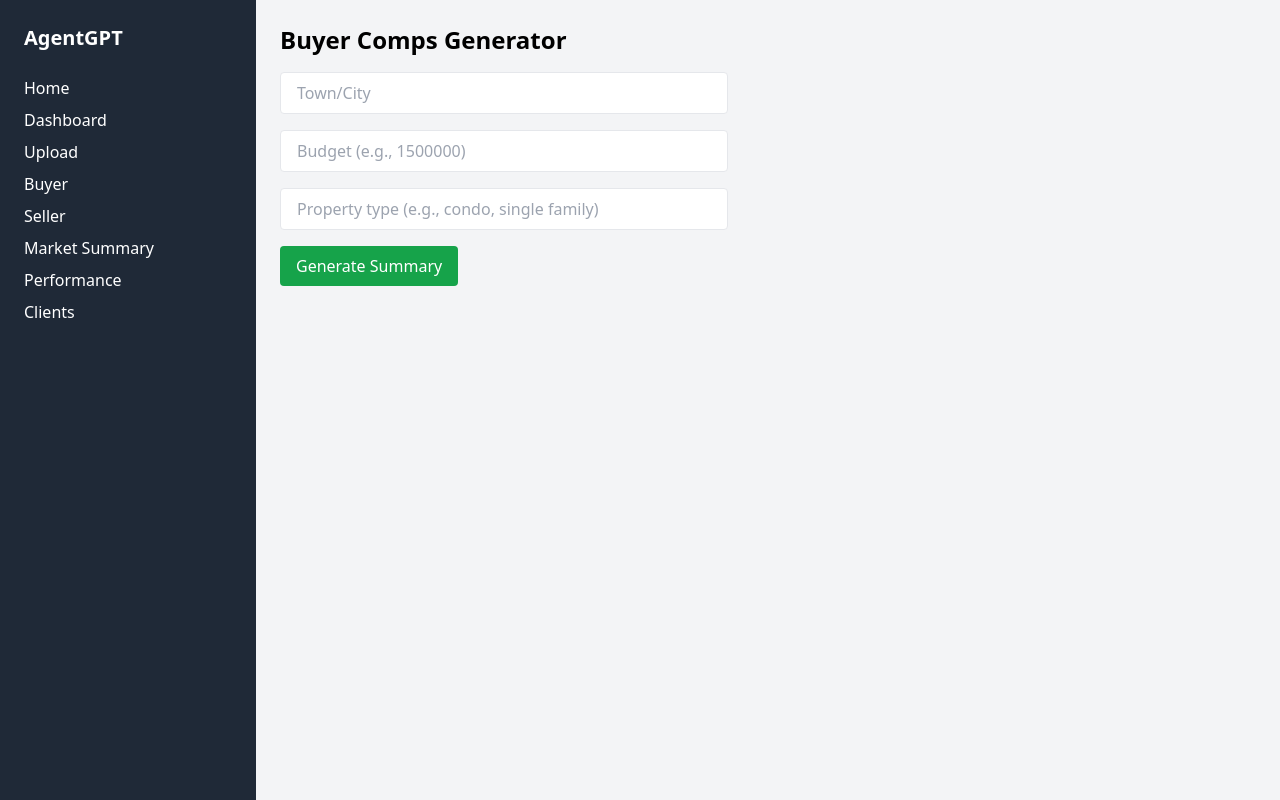
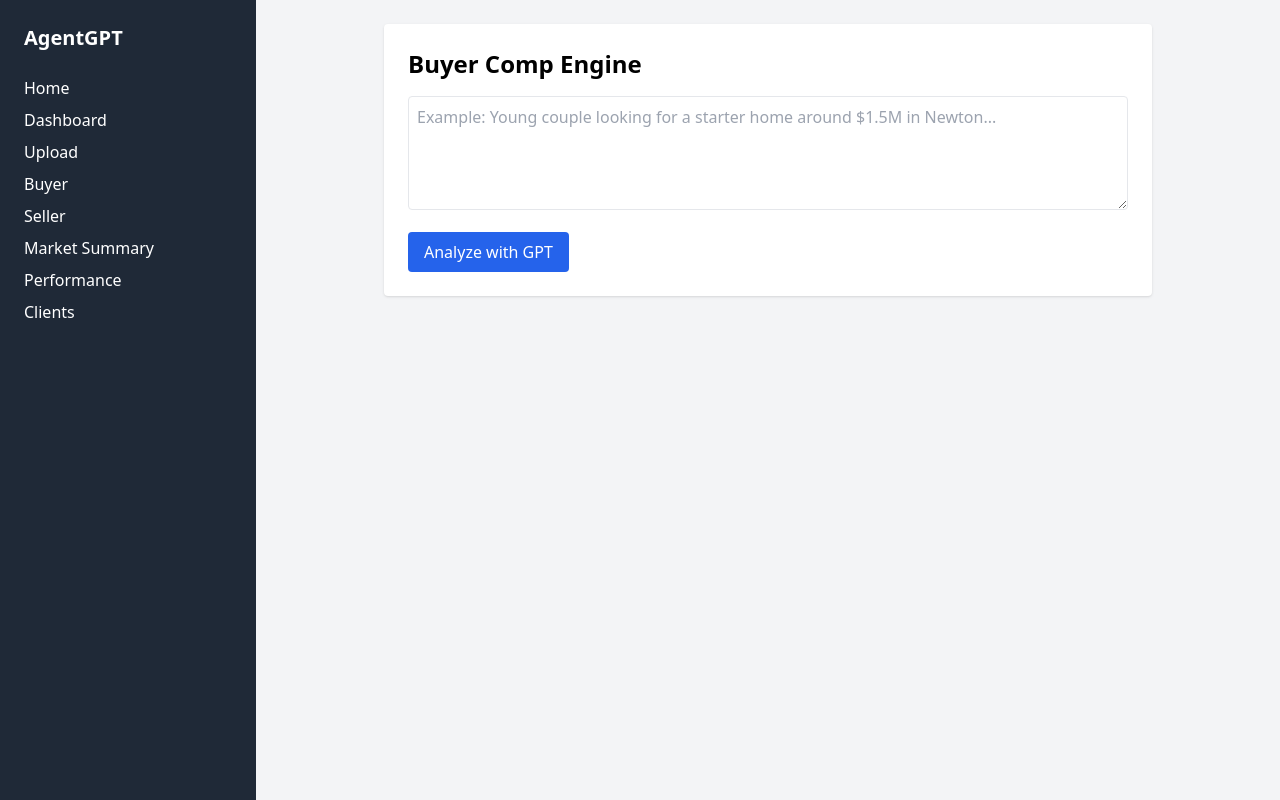
Before and after one commit to malsarraf98/agentgpt-prototype, a Next.js app: page /buyer in a window 1280 px wide. Built offline with nearby package versions, Linux system fonts and the light colour scheme.

Commit message:
Update buyer.js

```diff
--- a/pages/buyer.js
+++ b/pages/buyer.js
@@ -1,93 +1,49 @@
 import { useState } from "react";
 
 export default function Buyer() {
-  const [formData, setFormData] = useState({
-    location: "",
-    budget: "",
-    type: ""
-  });
+  const [input, setInput] = useState("");
+  const [loading, setLoading] = useState(false);
+  const [gptResponse, setGptResponse] = useState("");
 
-  const [summary, setSummary] = useState(null);
+  const handleSubmit = async () => {
+    if (!input) return;
+    setLoading(true);
 
-  const handleChange = (e) => {
-    setFormData({ ...formData, [e.target.name]: e.target.value });
-  };
+    const res = await fetch("/api/buyer-comps", {
+      method: "POST",
+      headers: { "Content-Type": "application/json" },
+      body: JSON.stringify({ prompt: input }),
+    });
 
-  const handleSubmit = (e) => {
-    e.preventDefault();
-
-    // Simulated GPT-like summary
-    setSummary({
-      comps: [
-        { address: "22 Elm St", price: "$1.48M", dom: 9, listDiff: "+3%" },
-        { address: "88 Grove Ave", price: "$1.52M", dom: 6, listDiff: "+1%" },
-        { address: "10 Appleton Rd", price: "$1.49M", dom: 11, listDiff: "+2%" },
-        { address: "15 Beacon Way", price: "$1.46M", dom: 14, listDiff: "-1%" },
-        { address: "5 Walnut Pl", price: "$1.55M", dom: 5, listDiff: "+5%" }
-      ],
-      summary: `Homes around $${formData.budget} in ${formData.location} are selling quickly (avg 9 days on market) and often above list price. Consider acting quickly once pre-approved.`,
-      nextSteps: [
-        "Book showings for the top 3 comps.",
-        "Review recent inspection reports with clients.",
-        "Start pre-approval process with recommended lender."
-      ]
-    });
+    const data = await res.json();
+    setGptResponse(data.result);
+    setLoading(false);
   };
 
   return (
-    <div>
-      <h1 className="text-2xl font-bold mb-4">Buyer Comps Generator</h1>
-      <form onSubmit={handleSubmit} className="space-y-4 max-w-md">
-        <input
-          name="location"
-          placeholder="Town/City"
-          className="w-full px-4 py-2 border rounded"
-          onChange={handleChange}
-        />
-        <input
-          name="budget"
-          placeholder="Budget (e.g., 1500000)"
-          className="w-full px-4 py-2 border rounded"
-          onChange={handleChange}
-        />
-        <input
-          name="type"
-          placeholder="Property type (e.g., condo, single family)"
-          className="w-full px-4 py-2 border rounded"
-          onChange={handleChange}
-        />
-        <button
-          type="submit"
-          className="bg-green-600 text-white px-4 py-2 rounded hover:bg-green-700"
-        >
-          Generate Summary
-        </button>
-      </form>
+    <div className="max-w-3xl mx-auto bg-white p-6 shadow rounded">
+      <h1 className="text-2xl font-bold mb-4">Buyer Comp Engine</h1>
 
-      {summary && (
-        <div className="mt-6 space-y-4">
-          <div className="bg-white p-4 rounded shadow">
-            <h2 className="text-xl font-semibold mb-2">Comps</h2>
-            <ul className="list-disc list-inside">
-              {summary.comps.map((comp, idx) => (
-                <li key={idx}>
-                  {comp.address} – {comp.price} – {comp.dom} DOM – {comp.listDiff} vs list
-                </li>
-              ))}
-            </ul>
-          </div>
-          <div className="bg-white p-4 rounded shadow">
-            <h2 className="text-xl font-semibold mb-2">Summary</h2>
-            <p>{summary.summary}</p>
-          </div>
-          <div className="bg-white p-4 rounded shadow">
-            <h2 className="text-xl font-semibold mb-2">Next Steps</h2>
-            <ul className="list-disc list-inside">
-              {summary.nextSteps.map((item, idx) => (
-                <li key={idx}>{item}</li>
-              ))}
-            </ul>
-          </div>
+      <textarea
+        value={input}
+        onChange={(e) => setInput(e.target.value)}
+        rows={4}
+        placeholder="Example: Young couple looking for a starter home around $1.5M in Newton..."
+        className="w-full p-2 border rounded mb-4"
+      />
+
+      <button
+        onClick={handleSubmit}
+        disabled={loading}
+        className="bg-blue-600 text-white px-4 py-2 rounded hover:bg-blue-700"
+      >
+        {loading ? "Generating..." : "Analyze with GPT"}
+      </button>
+
+      {gptResponse && (
+        <div className="mt-6 bg-gray-50 p-4 border rounded whitespace-pre-wrap">
+          <h2 className="text-lg font-semibold mb-2">🧠 GPT Response:</h2>
+          {gptResponse}
         </div>
       )}
     </div>
```
